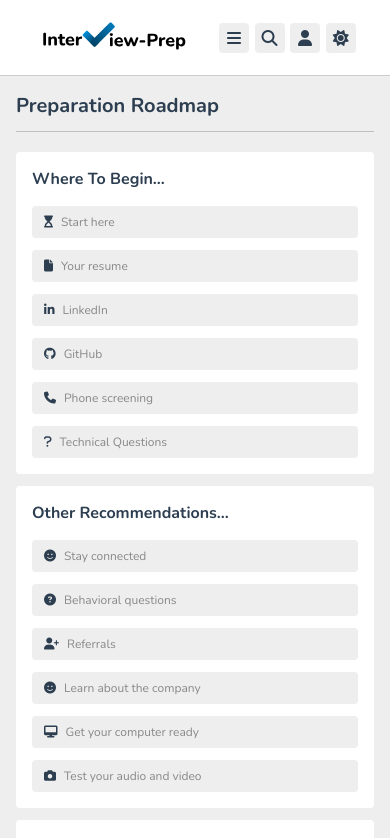
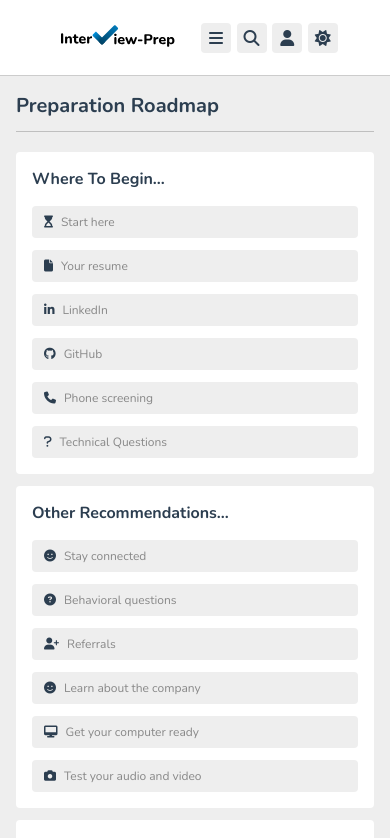
Before and after one commit to nescensanecati/interview-prep, a React (Create React App) app: page /preparation in a window 390 px wide. Shown: the top 838 px of the page. Built offline with nearby package versions, Linux system fonts and the light colour scheme; no server answers; the HTML template or start-up script is replaced by a standard one.

Commit message:
reverting the change and pushing the fix for mobile

```diff
--- a/src/App.scss
+++ b/src/App.scss
@@ -1351,8 +1351,13 @@ section {
   }
 
   .header .flex a {
-    width: 50%;
+    width: 40%;
   }
+
+  .header .flex .option-btn {
+    width: 100%;
+  }
+
   .header .flex .logo {
     width: 80%;
   }
--- a/src/components/Functions/Functions.js
+++ b/src/components/Functions/Functions.js
@@ -1,3 +1,5 @@
+import { useEffect } from "react";
+
 function Functions() {
     function getCookie(cname) {
         let name = cname + "=";
@@ -19,8 +21,7 @@ function Functions() {
         document.cookie = cname + "=" + cvalue;
     }
 
-
-    window.onload = function () {
+    useEffect(() => {
         let toggleBtn = document.getElementById('toggle-btn');
         let body = document.body;
         let darkMode = getCookie('dark-mode');
@@ -117,8 +118,7 @@ function Functions() {
                 search.classList.remove('active');
             }
         }
-
-    }
+     }, []);
 }
 
 export default Functions;
```
